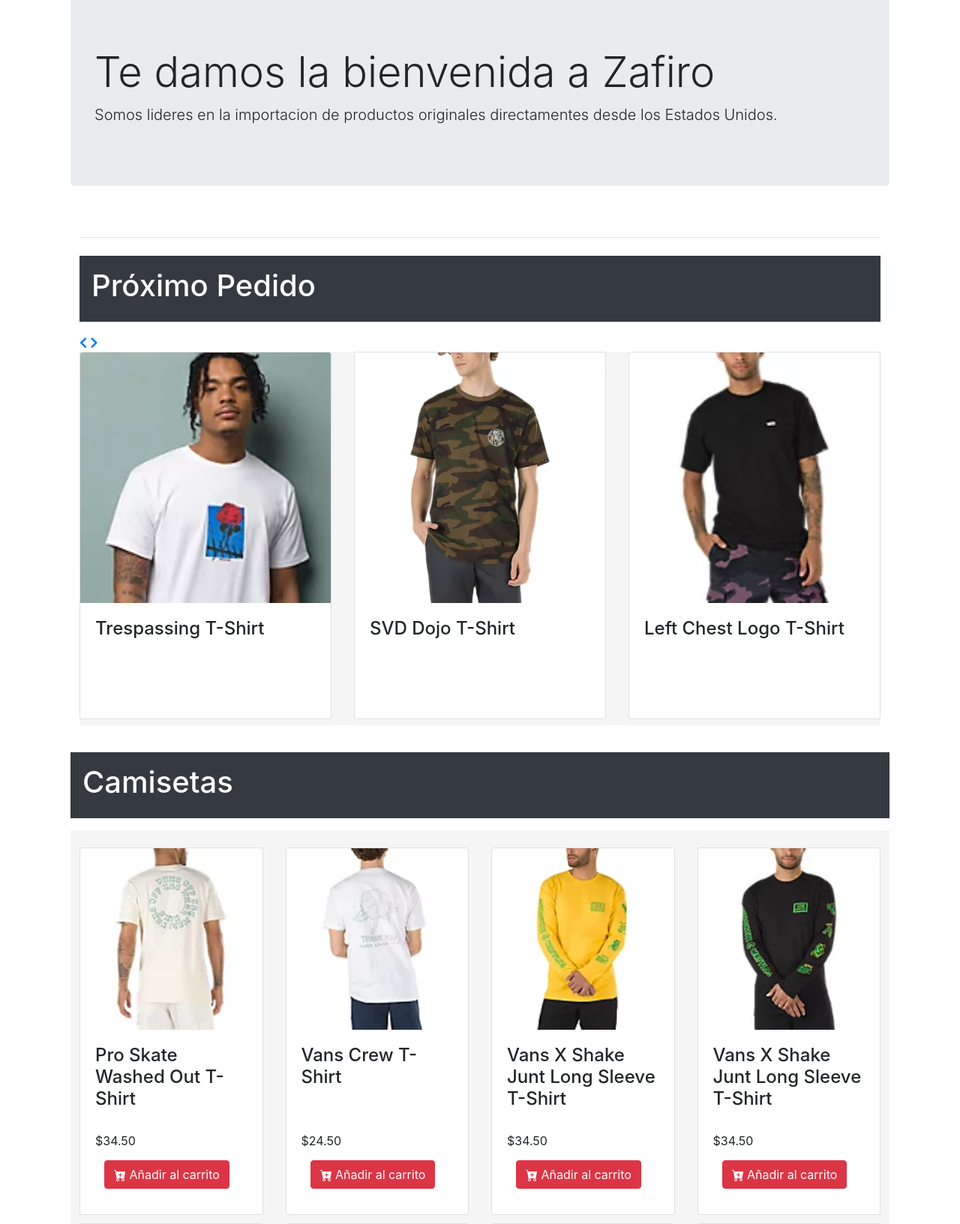
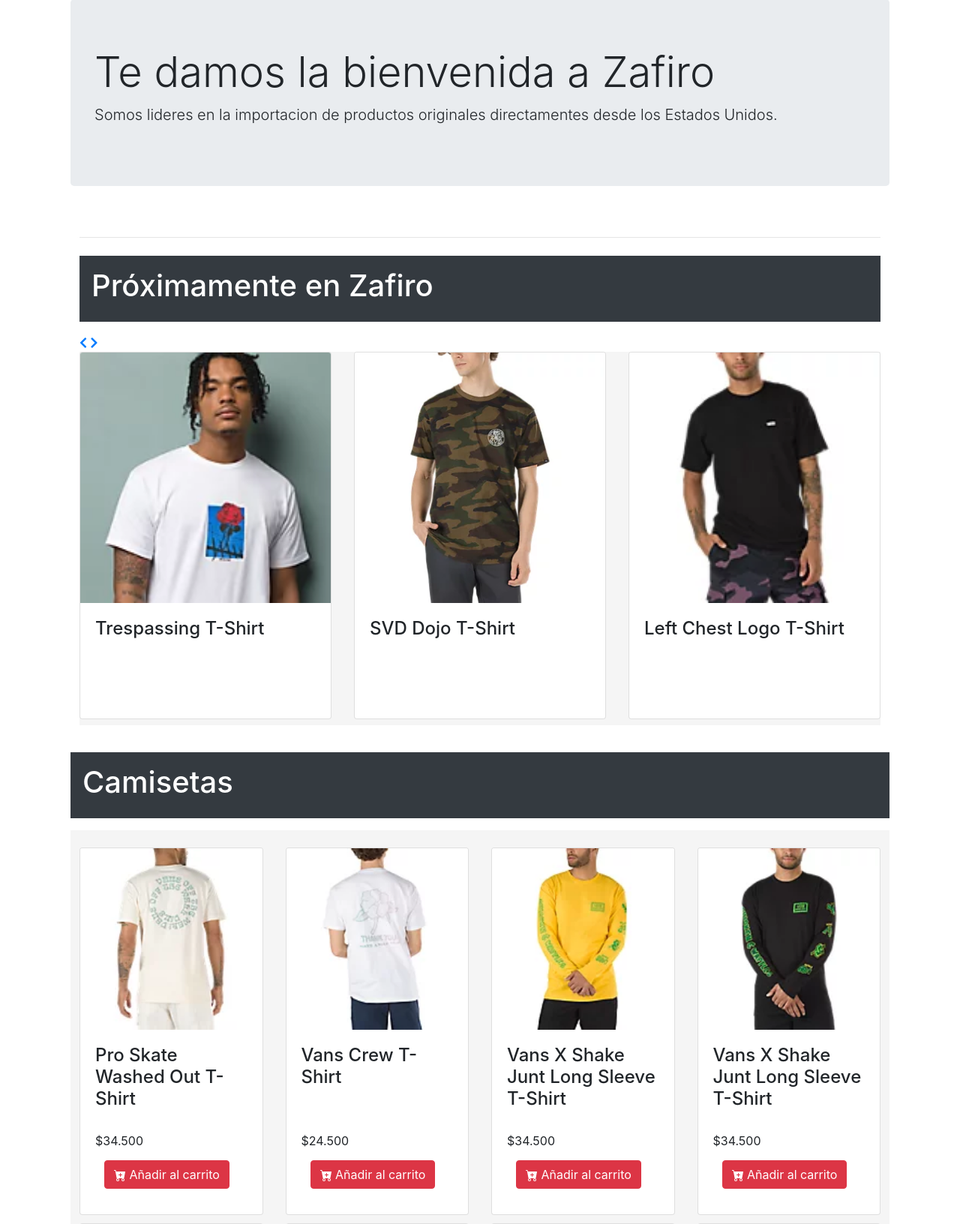
Before and after one commit to lordjrs/dwebdjango, a Django app: page / in a window 1280 px wide. Shown: the part 145-1777 px from the top of the page at 75% size. Run offline with Django 3.2, Linux system fonts and the light colour scheme; some libraries are stand-ins or nearby versions.

Commit message:
#006 cambios al home y sqlite

```diff
--- a/src/poleras/templates/home.html
+++ b/src/poleras/templates/home.html
@@ -12,7 +12,7 @@
   <hr class="my-4">
 
   <div class="container p-3 my-3 bg-dark text-white">
-    <H1>Próximo Pedido</H1>
+    <H1>Próximamente en Zafiro</H1>
   </div>
 
 
@@ -185,7 +185,7 @@
               <h4 class="card-title">Pro Skate Washed Out T-Shirt</h4>
 
               <p class="card-text text-left">
-                $34.50
+                $34.500
               </p>
 
               <a href=" "  class="btn btn-primary bg-danger border-danger"><svg width="1em" height="1em" viewBox="0 0 16 16" class="bi bi-cart-plus-fill" fill="currentColor" xmlns="http://www.w3.org/2000/svg">
@@ -211,7 +211,7 @@
           <div class="card-body">
             <h4 class="card-title">Vans Crew T-Shirt</h4>
             <p class="card-text text-left">
-              $24.50
+              $24.500
             </p>
             <a href=" "  class="btn btn-primary bg-danger border-danger"
               ><svg width="1em" height="1em" viewBox="0 0 16 16" class="bi bi-cart-plus-fill" fill="currentColor" xmlns="http://www.w3.org/2000/svg">
@@ -236,7 +236,7 @@
           <div class="card-body">
             <h4 class="card-title">Vans X Shake Junt Long Sleeve T-Shirt</h4>
             <p class="card-text text-left" >
-              $34.50
+              $34.500
             </p>
             <a href=" "  class="btn btn-primary bg-danger border-danger"
               ><svg width="1em" height="1em" viewBox="0 0 16 16" class="bi bi-cart-plus-fill" fill="currentColor" xmlns="http://www.w3.org/2000/svg">
@@ -261,7 +261,7 @@
           <div class="card-body">
             <h4 class="card-title">Vans X Shake Junt Long Sleeve T-Shirt</h4>
             <p class="card-text text-left" >
-              $34.50
+              $34.500
             </p>
             <a href=" " class="btn btn-primary bg-danger border-danger"
               ><svg width="1em" height="1em" viewBox="0 0 16 16" class="bi bi-cart-plus-fill" fill="currentColor" xmlns="http://www.w3.org/2000/svg">
@@ -289,7 +289,7 @@
           <div class="card-body">
             <h4 class="card-title">Vans X Shake Junt Long Sleeve T-Shirt</h4>
             <p class="card-text text-left" >
-              $34.50
+              $34.500
             </p>
             <a href=" "  class="btn btn-primary bg-danger border-danger"
               ><svg width="1em" height="1em" viewBox="0 0 16 16" class="bi bi-cart-plus-fill" fill="currentColor" xmlns="http://www.w3.org/2000/svg">
@@ -314,7 +314,7 @@
           <div class="card-body">
             <h4 class="card-title">Kyle Walker Classic Rose T-Shirt</h4>
             <p class="card-text text-left" >
-              $24.50
+              $24.500
             </p>
             <a href=" "  class="btn btn-primary bg-danger border-danger"
               ><svg width="1em" height="1em" viewBox="0 0 16 16" class="bi bi-cart-plus-fill" fill="currentColor" xmlns="http://www.w3.org/2000/svg">
@@ -339,7 +339,7 @@
           <div class="card-body">
             <h4 class="card-title">Kyle Walker Rose Long Sleeve T-Shirt</h4>
             <p class="card-text text-left" >
-              $44.50
+              $44.500
             </p>
             <a href=" "  class="btn btn-primary bg-danger border-danger"
               ><svg width="1em" height="1em" viewBox="0 0 16 16" class="bi bi-cart-plus-fill" fill="currentColor" xmlns="http://www.w3.org/2000/svg">
@@ -365,7 +365,7 @@
           <div class="card-body">
             <h4 class="card-title">Kyle Walker Checkerboard T-Shirt</h4>
             <p class="card-text text-left" >
-              $39.50
+              $39.500
             </p>
             <a href=" "  class="btn btn-primary bg-danger border-danger"
               ><svg width="1em" height="1em" viewBox="0 0 16 16" class="bi bi-cart-plus-fill" fill="currentColor" xmlns="http://www.w3.org/2000/svg">
@@ -395,7 +395,7 @@
           <div class="card-body">
             <h4 class="card-title">Vans X Shake Junt Menu T-Shirt</h4>
             <p class="card-text text-left" >
-              $24.50
+              $24.500
             </p>
             <a href=" "  class="btn btn-primary bg-danger border-danger"
               ><svg width="1em" height="1em" viewBox="0 0 16 16" class="bi bi-cart-plus-fill" fill="currentColor" xmlns="http://www.w3.org/2000/svg">
@@ -420,7 +420,7 @@
           <div class="card-body">
             <h4 class="card-title">Thank You Floral Long Sleeve T-Shirt</h4>
             <p class="card-text text-left" >
-              $28.00
+              $28.000
             </p>
             <a href=" "  class="btn btn-primary bg-danger border-danger"
               ><svg width="1em" height="1em" viewBox="0 0 16 16" class="bi bi-cart-plus-fill" fill="currentColor" xmlns="http://www.w3.org/2000/svg">
@@ -445,7 +445,7 @@
           <div class="card-body">
             <h4 class="card-title">Vans X Shake Junt Chicken & Waffle T-Shirt</h4>
             <p class="card-text text-left" >
-              $24.50
+              $24.500
             </p>
             <a href=" "  class="btn btn-primary bg-danger border-danger"
               ><svg width="1em" height="1em" viewBox="0 0 16 16" class="bi bi-cart-plus-fill" fill="currentColor" xmlns="http://www.w3.org/2000/svg">
@@ -470,7 +470,7 @@
           <div class="card-body">
             <h4 class="card-title">66 Supply T-Shirt</h4>
             <p class="card-text text-left" >
-              $24.00
+              $24.000
             </p>
             <a href=" " class="btn btn-primary bg-danger border-danger"
               ><svg width="1em" height="1em" viewBox="0 0 16 16" class="bi bi-cart-plus-fill" fill="currentColor" xmlns="http://www.w3.org/2000/svg">
```
Also changed, not shown: src/db.sqlite3.
